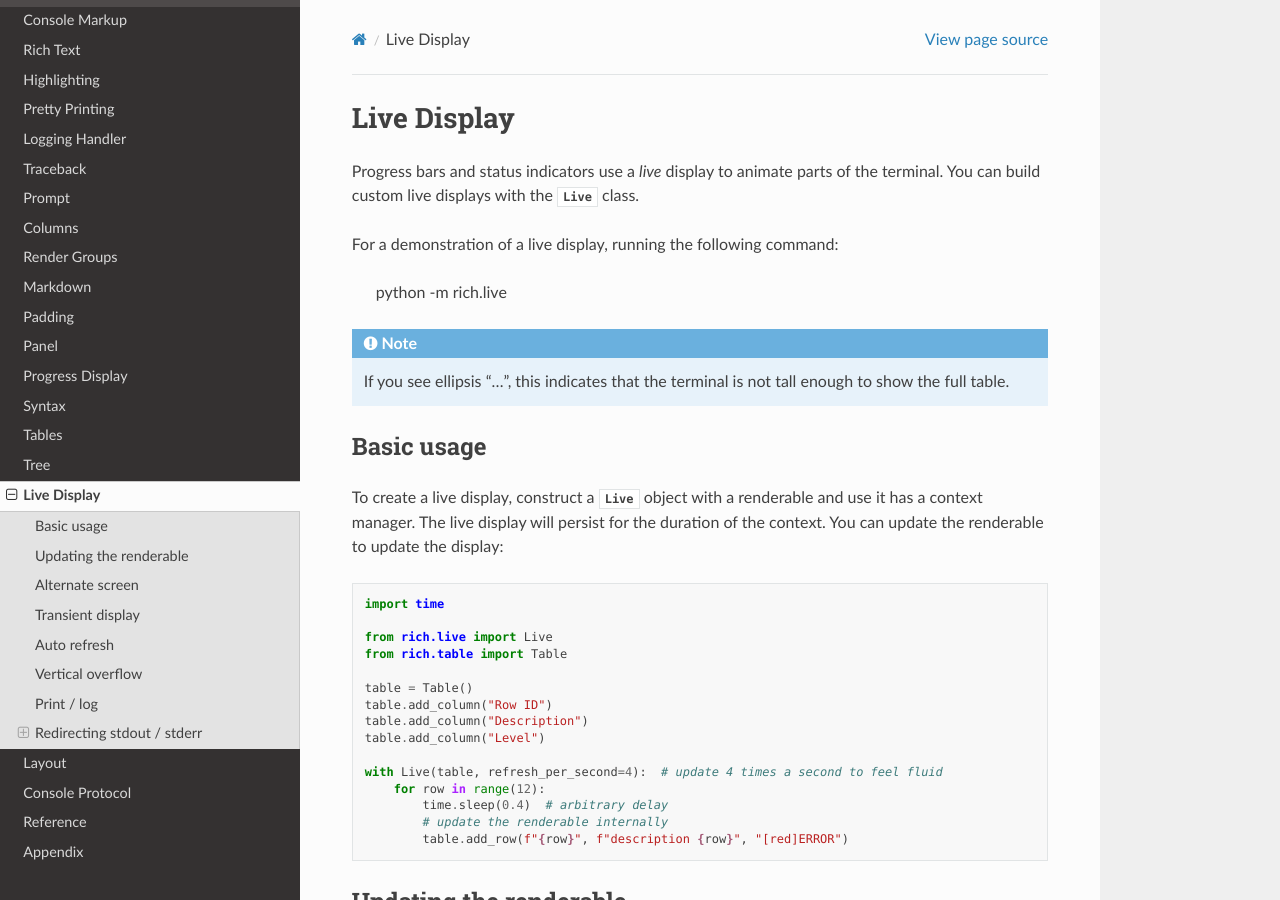
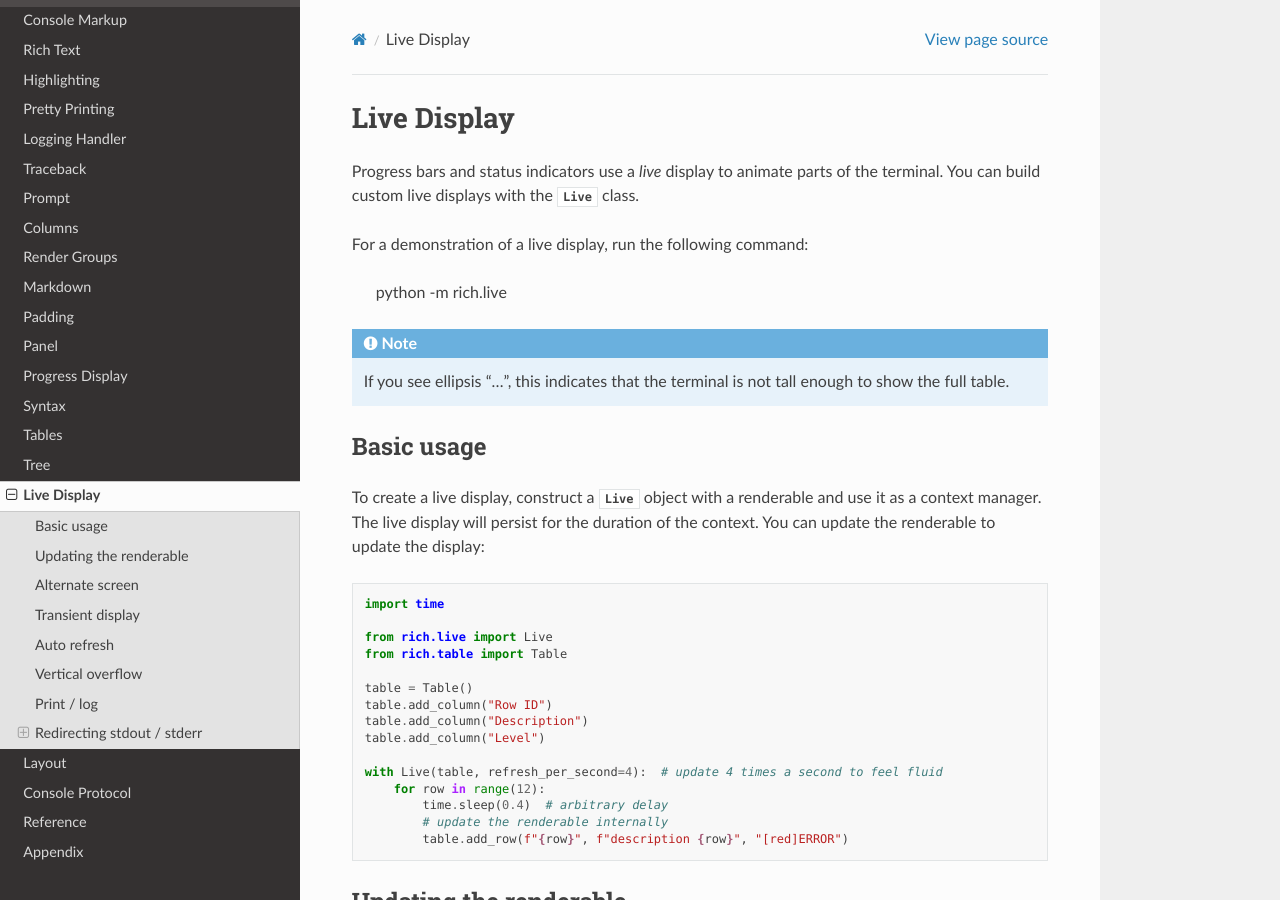
Before and after one commit to Textualize/rich, a Sphinx documentation site: the page built from docs/source/live.rst, in a window 1280 px wide and 900 px high. Built offline with Sphinx 7.4.7 and the Read the Docs theme 2.0.0, drawn with Linux system fonts in a browser that asks for light colours.

Commit message:
Fix trivial typo and grammar in live docs

```diff
--- a/docs/source/live.rst
+++ b/docs/source/live.rst
@@ -5,7 +5,7 @@
 
 Progress bars and status indicators use a *live* display to animate parts of the terminal. You can build custom live displays with the :class:`~rich.live.Live` class.
 
-For a demonstration of a live display, running the following command:
+For a demonstration of a live display, run the following command:
 
     python -m rich.live
 
@@ -16,7 +16,7 @@
 Basic usage
 ~~~~~~~~~~~
 
-To create a live display, construct a :class:`~rich.live.Live` object with a renderable and use it has a context manager. The live display will persist for the duration of the context. You can update the renderable to update the display::
+To create a live display, construct a :class:`~rich.live.Live` object with a renderable and use it as a context manager. The live display will persist for the duration of the context. You can update the renderable to update the display::
 
 
     import time
```
